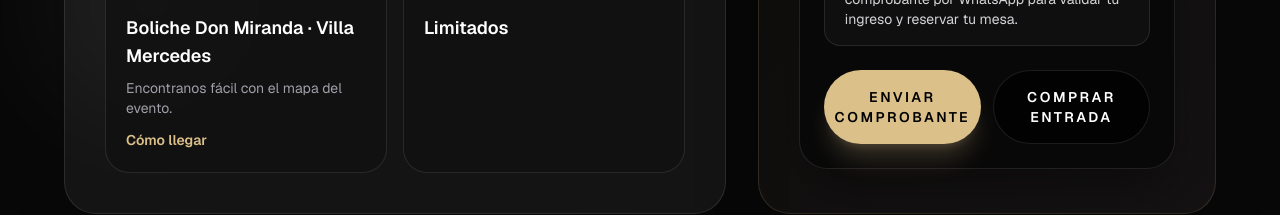
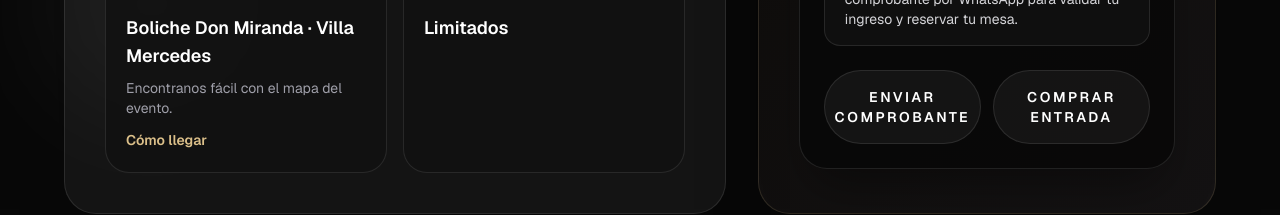
Before and after one commit to MarcosLSosa/puentequinto, a Next.js app: page / in a window 1280 px wide. Shown: the part 2138-2353 px from the top of the page. Built offline with nearby package versions, Linux system fonts and the light colour scheme.

Commit message:
mejoras botones shows

```diff
--- a/components/ShowsSection.tsx
+++ b/components/ShowsSection.tsx
@@ -66,7 +66,7 @@ export default function ShowsSection() {
                     target="_blank"
                     rel="noreferrer"
                     aria-label="Enviar comprobante por WhatsApp para validar ingreso y reservar mesa"
-                    className="inline-flex min-h-[3.5rem] items-center justify-center rounded-full bg-[#DCC08A] px-6 py-4 text-center text-sm font-semibold uppercase tracking-[0.18em] text-black shadow-xl shadow-[#DCC08A]/20 transition hover:bg-[#f8d77f]"
+                    className="inline-flex min-h-[3.5rem] items-center justify-center rounded-full border border-white/10 bg-white/5 px-6 py-4 text-center text-sm font-semibold uppercase tracking-[0.18em] text-white transition hover:border-[#DCC08A] hover:text-[#DCC08A] hover:bg-white/10"
                   >
                     Enviar comprobante
                   </a>
@@ -74,7 +74,7 @@ export default function ShowsSection() {
                     href="https://mpago.la/2VbdUNd"
                     target="_blank"
                     rel="noreferrer"
-                    className="inline-flex min-h-[3.5rem] items-center justify-center rounded-full border border-white/10 bg-black/70 px-6 py-4 text-center text-sm font-semibold uppercase tracking-[0.18em] text-white transition hover:border-[#DCC08A] hover:text-[#DCC08A]"
+                    className="inline-flex min-h-[3.5rem] items-center justify-center rounded-full border border-white/10 bg-white/5 px-6 py-4 text-center text-sm font-semibold uppercase tracking-[0.18em] text-white transition hover:border-[#DCC08A] hover:text-[#DCC08A] hover:bg-white/10"
                   >
                     Comprar entrada
                   </a>
```
